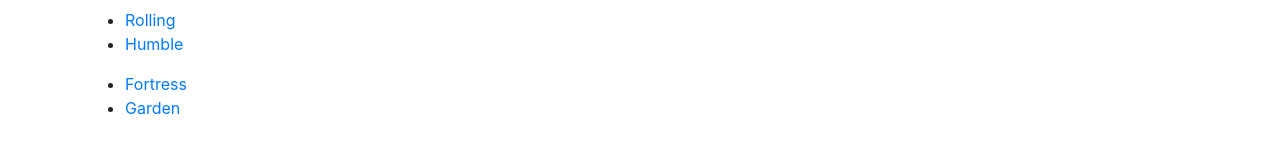
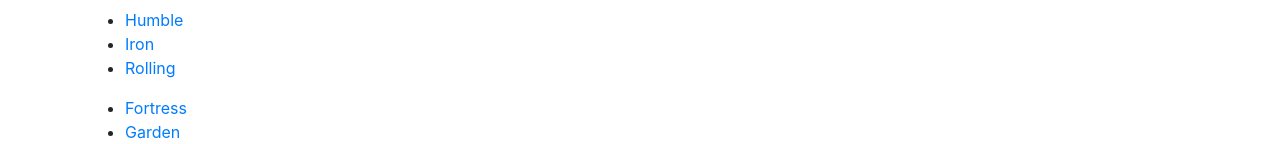
Before and after one commit to osrf/osr_dashboard, a plain HTML site: page pages/index.html in a window 1280 px wide. Shown: the top 144 px of the page. Drawn offline with Linux system fonts and the light colour scheme; no server answers.

Commit message:
Add iron to index
Signed-off-by: Michael Carroll <michael@openrobotics.org>

```diff
--- a/pages/index.html
+++ b/pages/index.html
@@ -28,8 +28,9 @@
     </div>
 
     <ul>
+      <li><a href="?distribution=humble">Humble</a></li>
+      <li><a href="?distribution=iron">Iron</a></li>
       <li><a href="?distribution=rolling">Rolling</a></li>
-      <li><a href="?distribution=humble">Humble</a></li>
     </ul>
 
     <ul>
```
